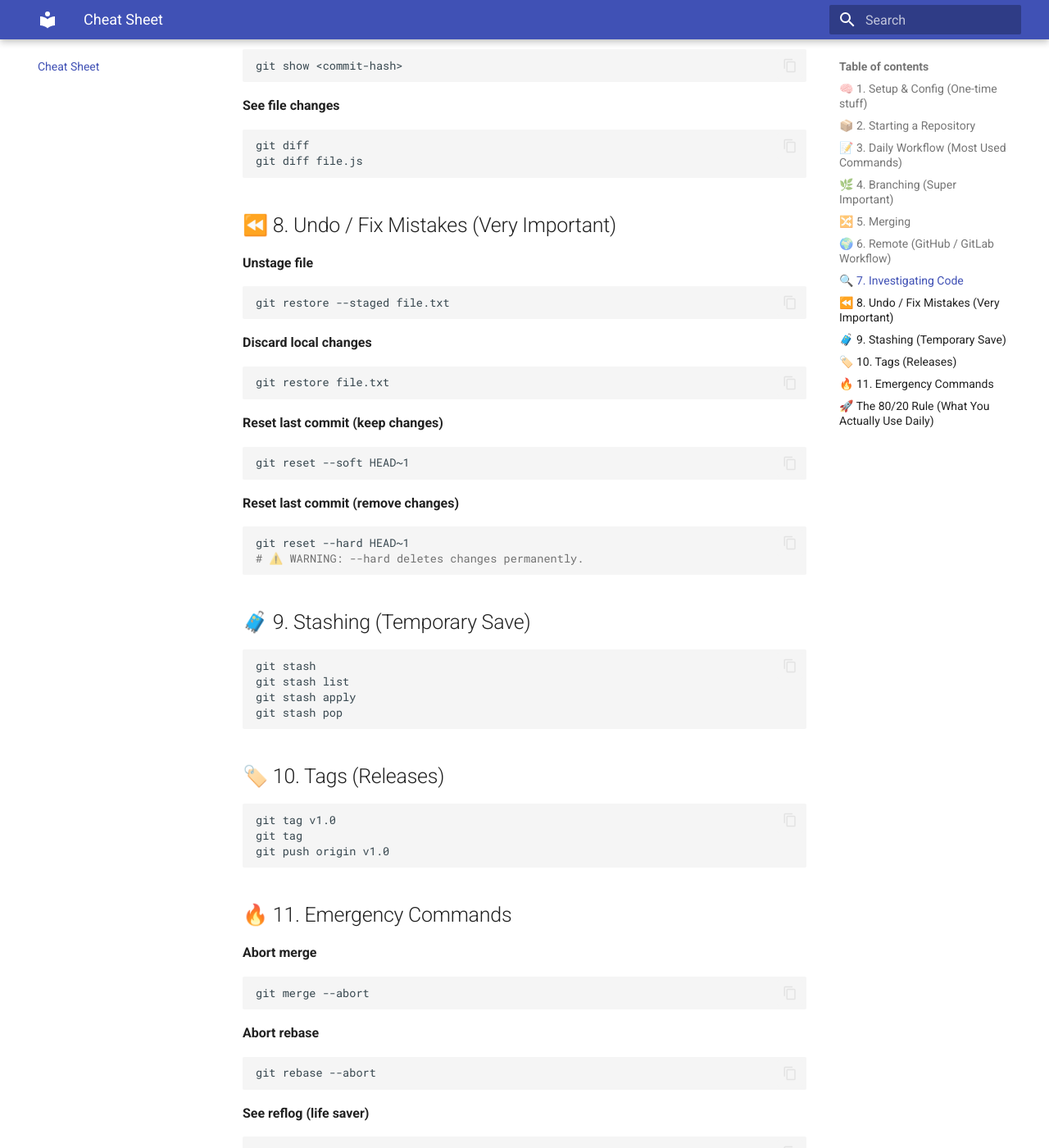
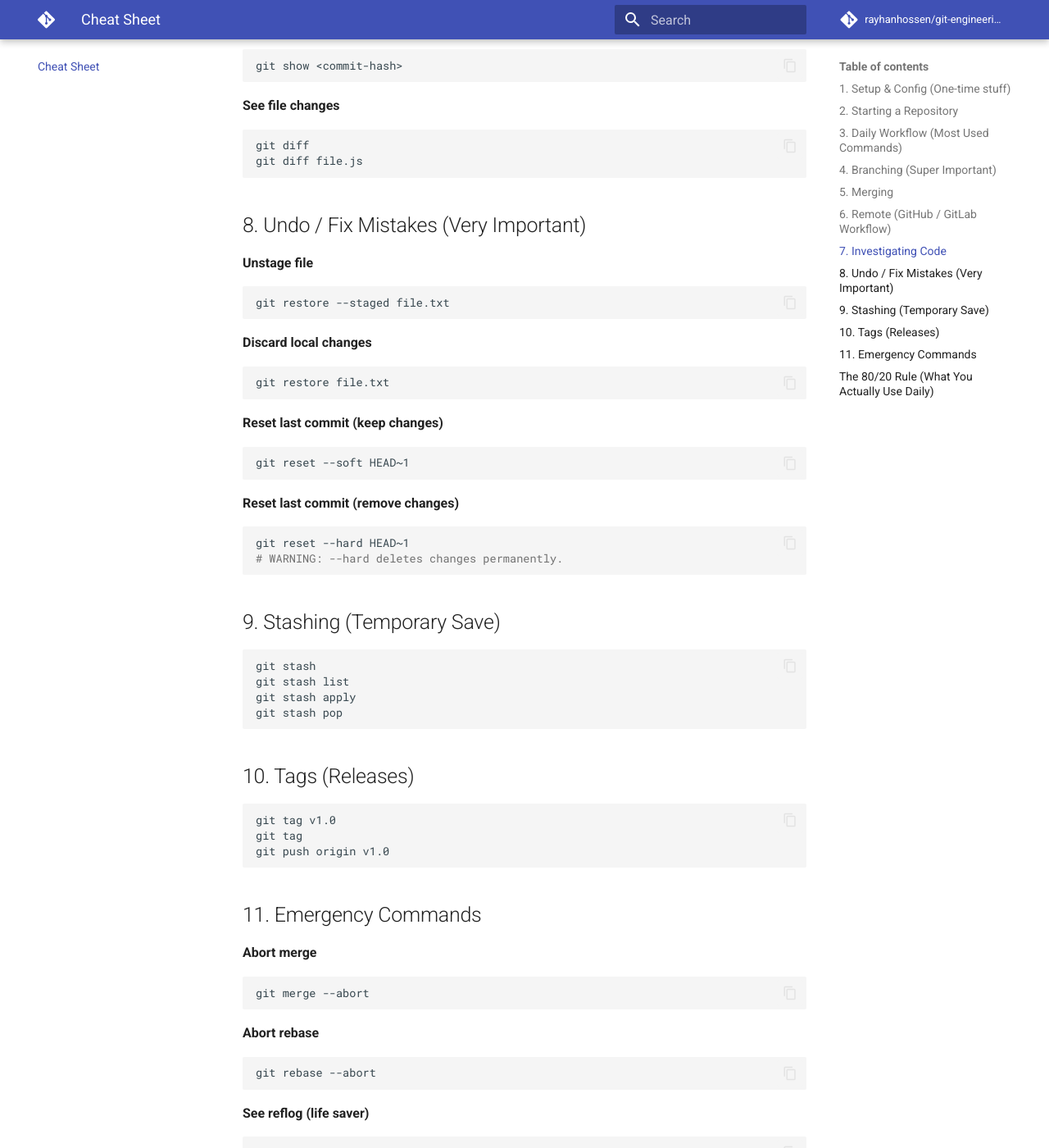
Before and after one commit to rayhanhossen/git-engineering-handbook, an MkDocs documentation site: the page built from docs/git-cheat-sheet.md, in a window 1280 px wide and 1400 px high, scrolled down 2824 px. Shown: the whole window at 82% size. Built offline with MkDocs 1.6.1 and Material for MkDocs 9.7.7, drawn with Linux system fonts in a browser that asks for light colours; comment, search, counter and statistics services are not loaded; some of the changed text lies outside the part shown.

Commit message:
Update readme cheat sheet index and mkdocs

````diff
--- a/docs/git-cheat-sheet.md
+++ b/docs/git-cheat-sheet.md
@@ -2,7 +2,7 @@
 
 A clean, practical Git cheat sheet — the kind you actually use daily, not the 200-command monster nobody remembers. Organized by real-world workflow.
 
-## 🧠 1. Setup & Config (One-time stuff)
+## 1. Setup & Config (One-time stuff)
 
 ```bash
 git config --global user.name "Your Name"
@@ -12,7 +12,7 @@ git config --list
 
 ```
 
-## 📦 2. Starting a Repository
+## 2. Starting a Repository
 
 **Create new repo**
 
@@ -28,7 +28,7 @@ git clone <repo-url>
 
 ```
 
-## 📝 3. Daily Workflow (Most Used Commands)
+## 3. Daily Workflow (Most Used Commands)
 
 **Check status**
 
@@ -60,7 +60,7 @@ git log --oneline --graph --decorate
 
 ```
 
-## 🌿 4. Branching (Super Important)
+## 4. Branching (Super Important)
 
 **Create branch**
 
@@ -95,7 +95,7 @@ git branch -a
 
 ```
 
-## 🔀 5. Merging
+## 5. Merging
 
 **Merge branch into current**
 
@@ -111,7 +111,7 @@ git rebase main
 
 ```
 
-## 🌍 6. Remote (GitHub / GitLab Workflow)
+## 6. Remote (GitHub / GitLab Workflow)
 
 **Add remote**
 
@@ -149,7 +149,7 @@ git fetch
 
 ```
 
-## 🔍 7. Investigating Code
+## 7. Investigating Code
 
 **Who changed a line?**
 
@@ -173,7 +173,7 @@ git diff file.js
 
 ```
 
-## ⏪ 8. Undo / Fix Mistakes (Very Important)
+## 8. Undo / Fix Mistakes (Very Important)
 
 **Unstage file**
 
@@ -200,11 +200,11 @@ git reset --soft HEAD~1
 
 ```bash
 git reset --hard HEAD~1
-# ⚠️ WARNING: --hard deletes changes permanently.
+# WARNING: --hard deletes changes permanently.
 
 ```
 
-## 🧳 9. Stashing (Temporary Save)
+## 9. Stashing (Temporary Save)
 
 ```bash
 git stash
@@ -214,7 +214,7 @@ git stash pop
 
 ```
 
-## 🏷️ 10. Tags (Releases)
+## 10. Tags (Releases)
 
 ```bash
 git tag v1.0
@@ -223,7 +223,7 @@ git push origin v1.0
 
 ```
 
-## 🔥 11. Emergency Commands
+## 11. Emergency Commands
 
 **Abort merge**
 
@@ -249,7 +249,7 @@ git reflog
 
 ---
 
-## 🚀 The 80/20 Rule (What You Actually Use Daily)
+## The 80/20 Rule (What You Actually Use Daily)
 
 If you remember just these, you’re already 80% covered:
 
--- a/mkdocs.yml
+++ b/mkdocs.yml
@@ -1,13 +1,35 @@
 site_name: Git Engineering Handbook
+site_url: https://githandbook.rayhanhossen.pro
 site_description: Professional Git workflow documentation
 site_author: Rayhan Hossen
 
+repo_name: rayhanhossen/git-engineering-handbook
+repo_url: https://github.com/rayhanhossen/git-engineering-handbook
+
+copyright: Copyright &copy; <script>document.write(new Date().getFullYear())</script> Rayhan Hossen
+
 theme:
   name: material
+  icon:
+    logo: fontawesome/brands/git-alt
+
   features:
     - navigation.tabs
     - navigation.sections
+    - navigation.footer
     - content.code.copy
+
+extra:
+  social:
+    - icon: fontawesome/brands/github
+      link: https://github.com/rayhanhossen
+      name: GitHub
+    - icon: fontawesome/brands/linkedin
+      link: https://linkedin.com/in/rayhanhossen
+      name: LinkedIn
+    - icon: fontawesome/solid/globe
+      link: https://rayhanhossen.pro
+      name: Portfolio
 
 markdown_extensions:
   - admonition
````
Also changed, not shown: README.md (renamed from Readme.md, +1 -1 lines), docs/index.md (+1 -1 lines).
